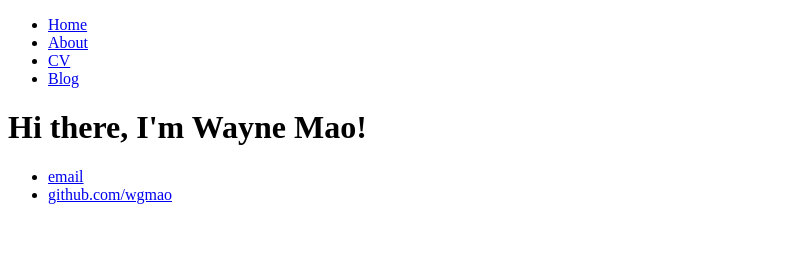
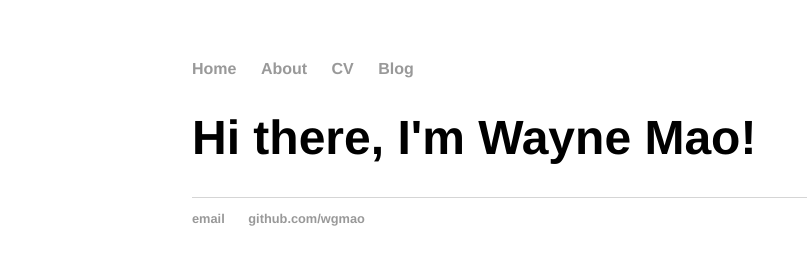
Before and after one commit to wgmao/wgmao.github.io, a plain HTML site: page index.html in a window 1280 px wide. Shown: the whole page, without its empty margins (0-807 px from the left). Drawn offline with Linux system fonts and the light colour scheme.

Commit message:
Update index.html

```diff
--- a/index.html
+++ b/index.html
@@ -2,7 +2,7 @@
 <html>
 	<head>
 		<title>Hank Quinlan, Horrible Cop</title>
-		<link rel="stylesheet" type="text/css" href=/css/main.css">
+		<link rel="stylesheet" type="text/css" href="/css/main.css">
 	</head>
 	<body>
 		<nav>
```
